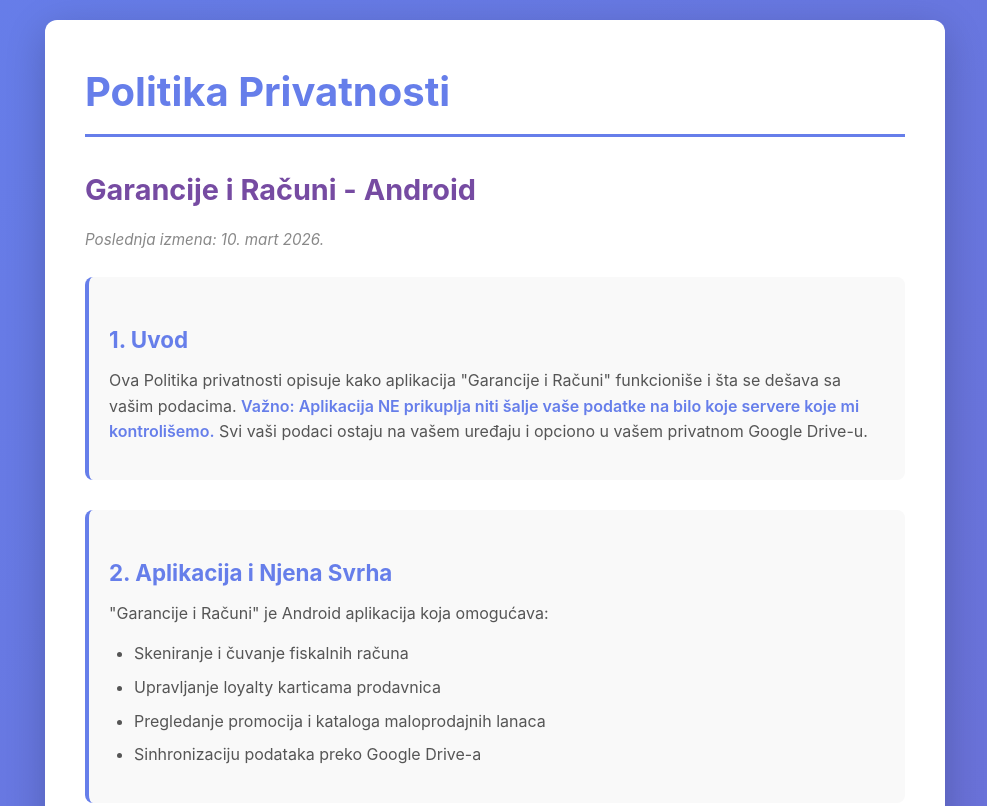
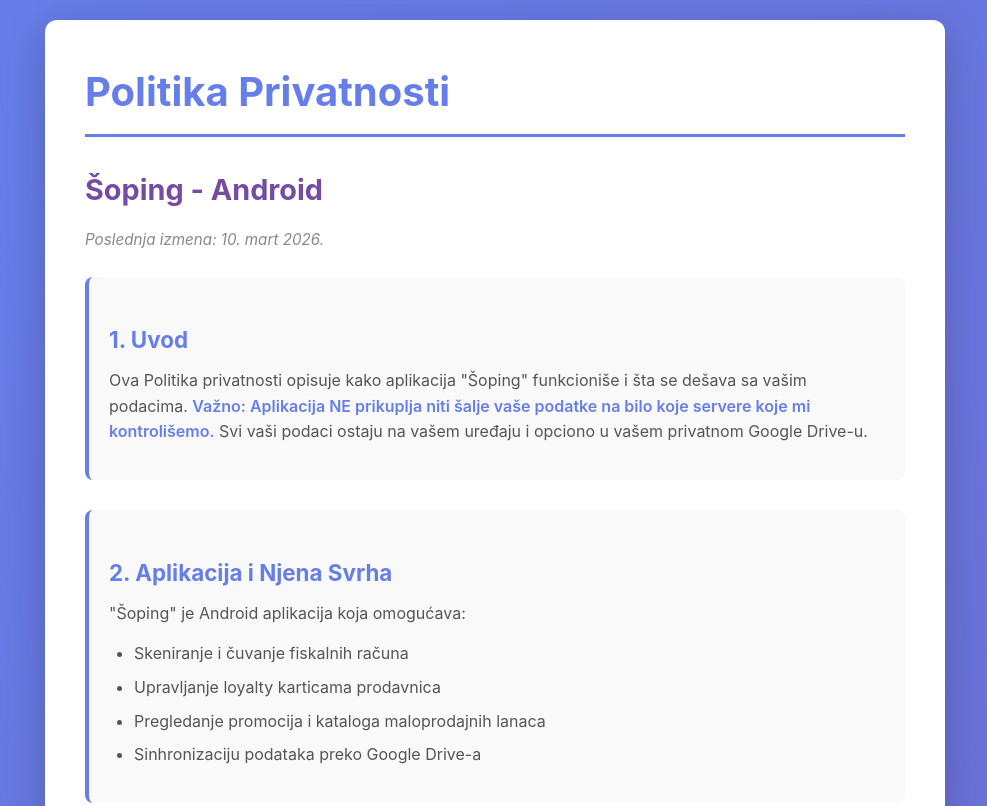
Before and after one commit to mamarch2011-sudo/privacy-policies, a plain HTML site: page garancije-racuni-android.html in a window 1280 px wide. Shown: the top 806 px of the page, without its empty margins (145-1132 px from the left). Drawn offline with Linux system fonts and the light colour scheme.

Commit message:
Zamenjeno ime aplikacije sa 'Šoping'
- Android i iOS privacy policy ažurirani
- Sve instance 'Garancije i Računi' → 'Šoping'
- Sve instance 'Warranties and Receipts' → 'Šoping'
- Aplikacija se za krajnjeg korisnika zove Šoping

```diff
--- a/garancije-racuni-android.html
+++ b/garancije-racuni-android.html
@@ -3,24 +3,24 @@
 <head>
     <meta charset="UTF-8">
     <meta name="viewport" content="width=device-width, initial-scale=1.0">
-    <title>Politika Privatnosti - Garancije i Računi (Android)</title>
+    <title>Politika Privatnosti - Šoping (Android)</title>
     <link rel="stylesheet" href="style.css">
 </head>
 <body>
     <div class="container">
         <h1>Politika Privatnosti</h1>
-        <h2>Garancije i Računi - Android</h2>
+        <h2>Šoping - Android</h2>
 
         <p class="last-updated">Poslednja izmena: 10. mart 2026.</p>
 
         <section>
             <h3>1. Uvod</h3>
-            <p>Ova Politika privatnosti opisuje kako aplikacija "Garancije i Računi" funkcioniše i šta se dešava sa vašim podacima. <strong>Važno: Aplikacija NE prikuplja niti šalje vaše podatke na bilo koje servere koje mi kontrolišemo.</strong> Svi vaši podaci ostaju na vašem uređaju i opciono u vašem privatnom Google Drive-u.</p>
+            <p>Ova Politika privatnosti opisuje kako aplikacija "Šoping" funkcioniše i šta se dešava sa vašim podacima. <strong>Važno: Aplikacija NE prikuplja niti šalje vaše podatke na bilo koje servere koje mi kontrolišemo.</strong> Svi vaši podaci ostaju na vašem uređaju i opciono u vašem privatnom Google Drive-u.</p>
         </section>
 
         <section>
             <h3>2. Aplikacija i Njena Svrha</h3>
-            <p>"Garancije i Računi" je Android aplikacija koja omogućava:</p>
+            <p>"Šoping" je Android aplikacija koja omogućava:</p>
             <ul>
                 <li>Skeniranje i čuvanje fiskalnih računa</li>
                 <li>Upravljanje loyalty karticama prodavnica</li>
@@ -93,7 +93,7 @@
                 <li><strong>Google Sign-In</strong> - Autentifikacija (Google zna da koristite aplikaciju)</li>
                 <li><strong>Google Drive API</strong> - Sinhronizacija u VAŠ PRIVATNI Drive folder</li>
             </ul>
-            <p><strong>Šta Google vidi:</strong> Da koristite aplikaciju "Garancije i Računi" i da pristupate svom Drive-u. Google NE vidi sadržaj vaših računa ili kartica jer su fajlovi u vašem privatnom Drive-u.</p>
+            <p><strong>Šta Google vidi:</strong> Da koristite aplikaciju "Šoping" i da pristupate svom Drive-u. Google NE vidi sadržaj vaših računa ili kartica jer su fajlovi u vašem privatnom Drive-u.</p>
             <p><strong>Šta MI vidimo:</strong> NIŠTA. Nemamo pristup vašem Drive-u.</p>
             <p>Politika privatnosti Google-a: <a href="https://policies.google.com/privacy" target="_blank">https://policies.google.com/privacy</a></p>
 
@@ -148,7 +148,7 @@
             <ol>
                 <li>Otvorite aplikaciju → Settings → "Odjavi se"</li>
                 <li>Svi lokalni podaci se automatski brišu</li>
-                <li>Za brisanje podataka sa Google Drive-a: idite na <a href="https://drive.google.com" target="_blank">Google Drive</a> i obrišite folder "Garancije i Računi"</li>
+                <li>Za brisanje podataka sa Google Drive-a: idite na <a href="https://drive.google.com" target="_blank">Google Drive</a> i obrišite folder "Šoping"</li>
                 <li>Opozvati pristup aplikaciji preko <a href="https://myaccount.google.com/permissions" target="_blank">Google Permissions</a></li>
             </ol>
         </section>
@@ -176,7 +176,7 @@
 
         <section class="english-section">
             <h2>Privacy Policy (English)</h2>
-            <h3>Warranties and Receipts - Android</h3>
+            <h3>Šoping - Android</h3>
 
             <p class="last-updated">Last Updated: March 10, 2026</p>
 
```
Also changed, not shown: garancije-racuni-ios.html (+7 -7 lines).
